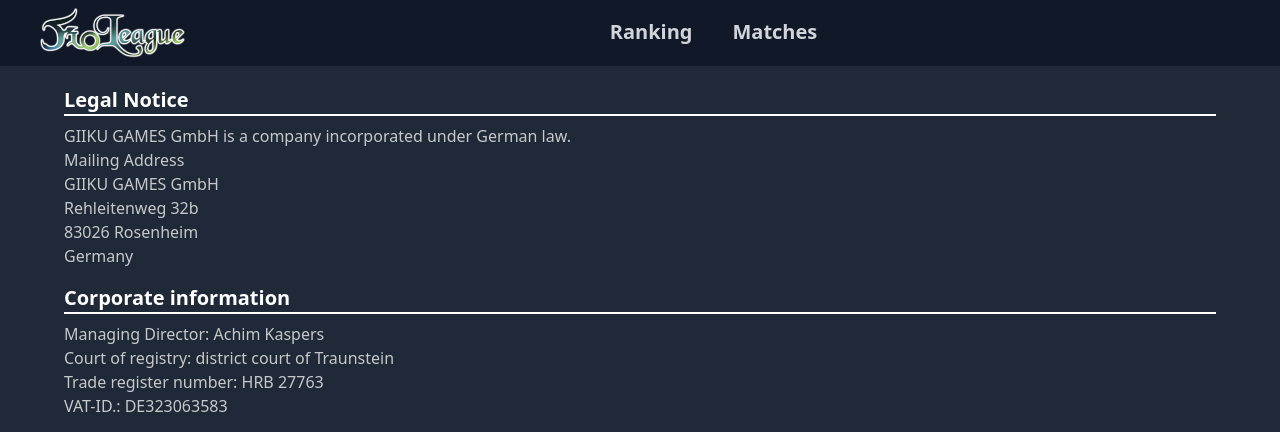
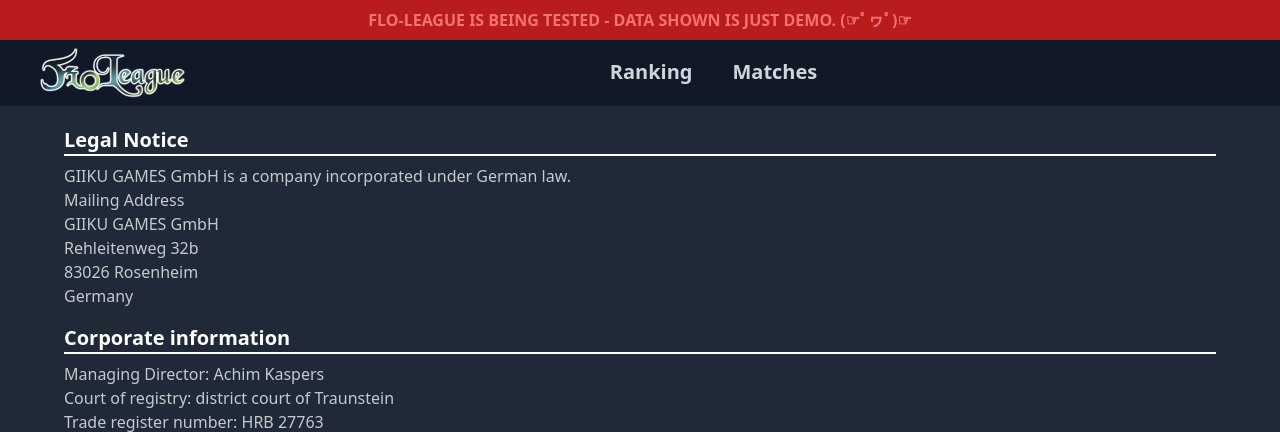
Before and after one commit to HealYouDown/flo-league, a Flask app: page /legal-notice in a window 1280 px wide. Shown: the top 432 px of the page. Run offline with Flask 2, Linux system fonts and the light colour scheme; some libraries are stand-ins or nearby versions.

Commit message:
add demo data disclaimer

```diff
--- a/app/static/dist/css/main.css
+++ b/app/static/dist/css/main.css
@@ -1315,6 +1315,10 @@ select {
 .bg-transparent {
 	background-color: transparent;
 }
+.bg-red-700 {
+	--tw-bg-opacity: 1;
+	background-color: rgba(185, 28, 28, var(--tw-bg-opacity));
+}
 .bg-green-500 {
 	--tw-bg-opacity: 1;
 	background-color: rgba(16, 185, 129, var(--tw-bg-opacity));
@@ -1429,11 +1433,11 @@ select {
 	font-size: 1.125rem;
 	line-height: 1.75rem;
 }
+.font-bold {
+	font-weight: 700;
+}
 .font-semibold {
 	font-weight: 600;
-}
-.font-bold {
-	font-weight: 700;
 }
 .uppercase {
 	text-transform: uppercase;
--- a/app/templates/base.html
+++ b/app/templates/base.html
@@ -1,6 +1,10 @@
 {% extends "abstract_base.html" %}
 
 {% block body %}
+<div class="w-full py-2 bg-red-700">
+  <span class="block w-full font-bold text-center text-red-400">FLO-LEAGUE IS BEING TESTED - DATA SHOWN IS JUST DEMO. (☞ﾟヮﾟ)☞</span>
+</div>
+
 <header class="flex flex-col items-center justify-between w-full px-10 py-2 bg-gray-900 md:flex-row">
     <h1 class="sr-only">Flo-League</h1>
     <a href="{{url_for('main.index')}}">
```
